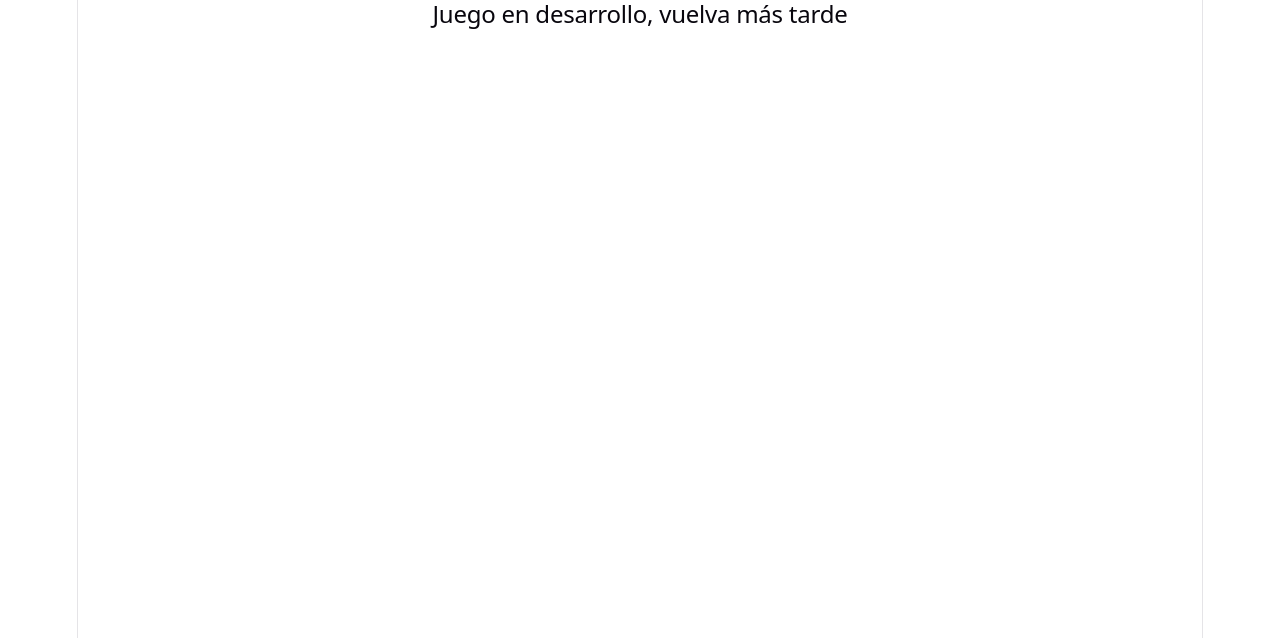
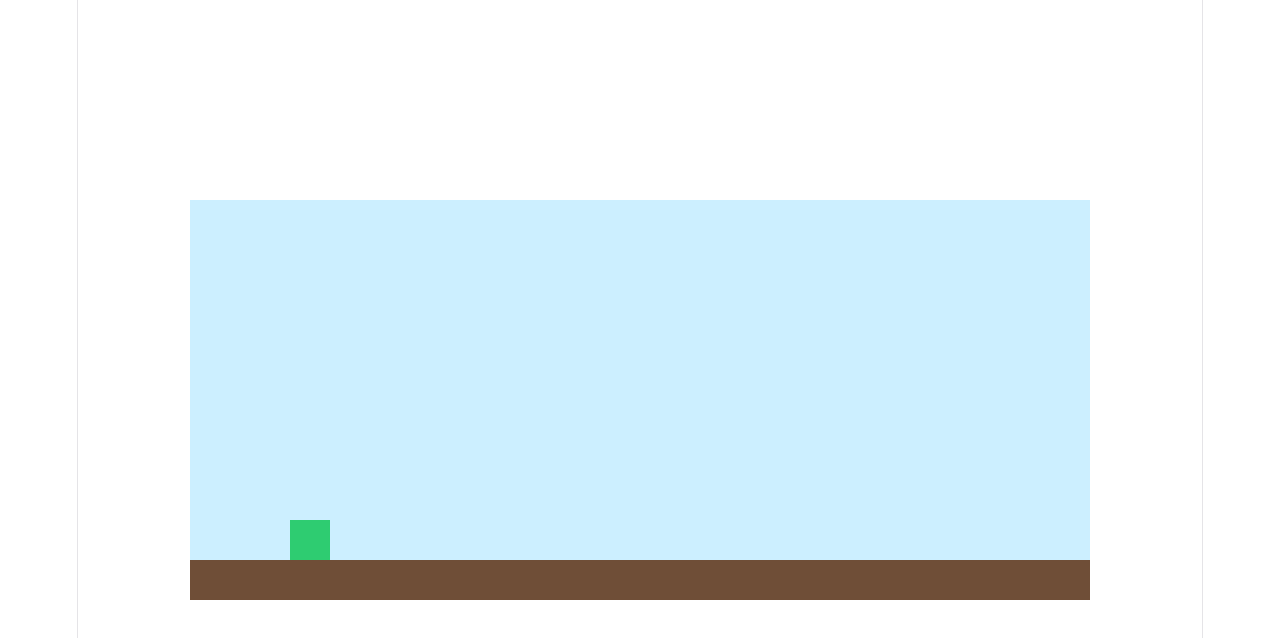
Before and after one commit to Cj24444/DinoRush_proyect, a Vue app: page / in a window 1280 px wide. Both pictures are taken after a click on the button "Jugar". Shown: the top 638 px of the page. Built offline with nearby package versions, Linux system fonts and the light colour scheme.

Commit message:
Actualizar game para mostrar al jugador, con estilo básico

```diff
--- a/src/components/game.vue
+++ b/src/components/game.vue
@@ -1,5 +1,67 @@
+<script setup>
+
+import { onMounted, onUnmounted } from "vue"
+import { useGame } from "./usingGame"
+
+const {
+    playerY,
+    jump
+} = useGame()
+
+
+function keyDown(e){
+    if(e.code === "Space" || e.code === "ArrowUp"){
+        jump()
+    }
+}
+
+onMounted(()=>{
+    window.addEventListener("keydown",keyDown)
+})
+
+onUnmounted(()=>{
+    window.removeEventListener("keydown",keyDown)
+})
+</script>
+
 <template>
   <div class="game">
-    <h2>Juego en desarrollo, vuelva más tarde</h2>
+      <div class="ground"></div>
+      <div
+          class="player"
+          :style="{ bottom: `${playerY}px` }"
+      ></div>
   </div>
 </template>
+
+
+
+<style scoped>
+
+.game{
+    position:relative;
+    width:900px;
+    height:400px;
+    margin:auto;
+    overflow:hidden;
+    background:#ccefff;
+
+}
+
+.ground{
+    position:absolute;
+    width:100%;
+    height:40px;
+    background:#6f4e37;
+    bottom:0px;
+}
+
+.player{
+    position:absolute;
+    left:100px;
+    width:40px;
+    height:40px;
+    background:#2ecc71;
+}
+
+</style>
```
